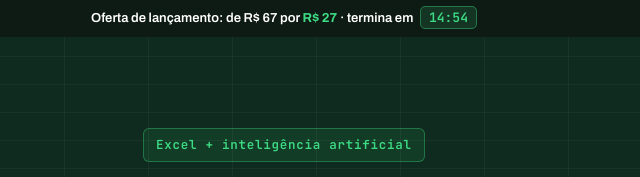
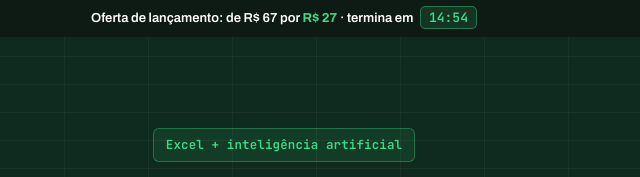
Before and after one commit to doumajolo10/majex-lancamentos, a plain HTML site: page excel/index.html in a window 1280 px wide. Shown: the top 177 px of the page, 356-996 px from the left. Drawn offline with Linux system fonts and the light colour scheme.

Commit message:
Excel: etiquetas de seção sem espaçamento largo (texto em caixa normal)

```diff
--- a/excel/index.html
+++ b/excel/index.html
@@ -38,7 +38,7 @@
 h2{font-size:clamp(28px,4.2vw,44px)}
 h3{font-size:clamp(18px,2vw,21px);font-weight:700;letter-spacing:-.01em}
 .lead{font-size:clamp(16.5px,1.8vw,19px);color:var(--soft);line-height:1.6}
-.tag{display:inline-flex;align-items:center;gap:8px;font-family:var(--fm);font-size:12.5px;font-weight:600;letter-spacing:.06em;
+.tag{display:inline-flex;align-items:center;gap:8px;font-family:var(--fm);font-size:12.5px;font-weight:600;letter-spacing:.01em;
   color:var(--verde);background:#E6F3EC;border:1px solid #BFE0CD;padding:6px 12px;border-radius:6px}
 .mono{font-family:var(--fm)}
 .hl{color:var(--verde);background:linear-gradient(transparent 60%,var(--amarelo) 60%);padding:0 .05em}
```
